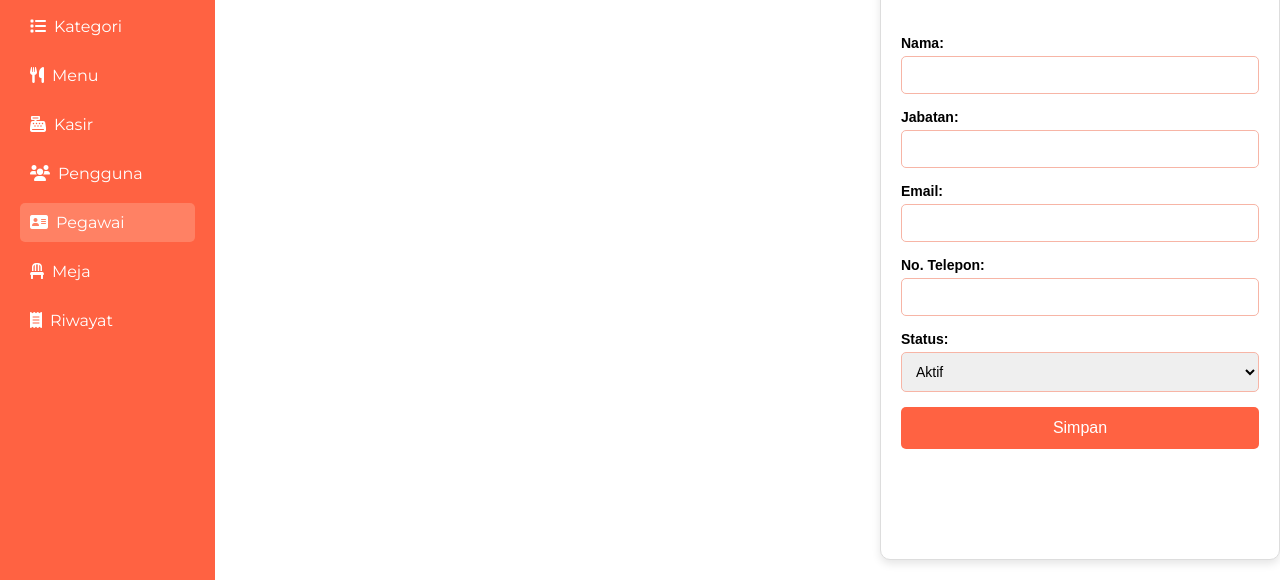
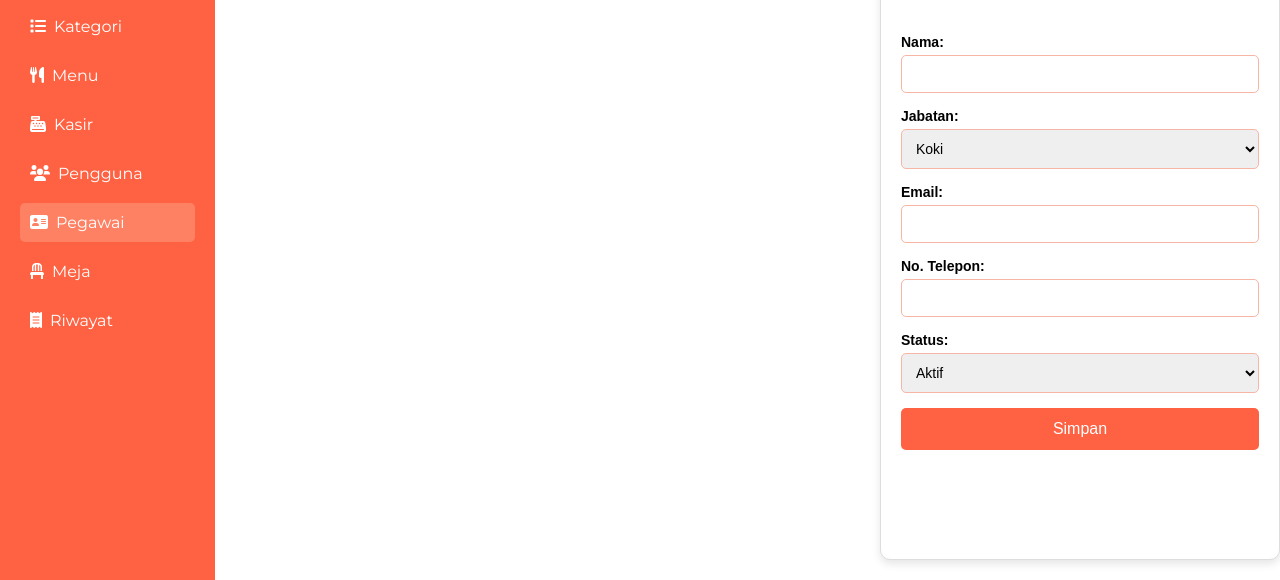
Before and after one commit to POSCashieringRumahMakan/Cashiering-Rumah-Makan, a plain HTML site: page pegawai.html in a window 1280 px wide. Shown: the part 220-800 px from the top of the page. Drawn offline with nearby package versions, Linux system fonts and the light colour scheme; no server answers.

Commit message:
update dropdown jabatan pegawai

```diff
--- a/pegawai.html
+++ b/pegawai.html
@@ -167,7 +167,12 @@
                 </div>
                 <div class="form-group">
                     <label for="jabatan">Jabatan:</label>
-                    <input type="text" id="jabatan" required>
+                    <select id="jabatan" required>
+                        <option value="koki">Koki</option>
+                        <option value="pelayan">Pelayan</option>
+                        <option value="kasir">Kasir</option>
+                        <option value="petugas kebersihan">Petugas Kebersihan</option>
+                    </select>
                 </div>
                 <div class="form-group">
                     <label for="email">Email:</label>
```
